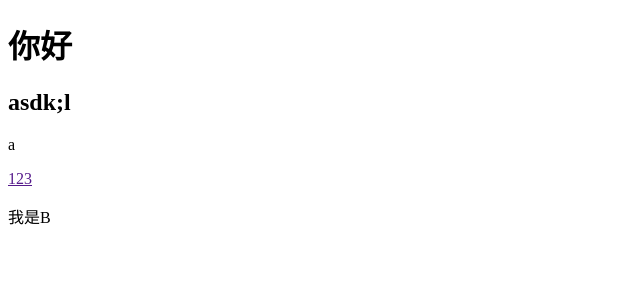
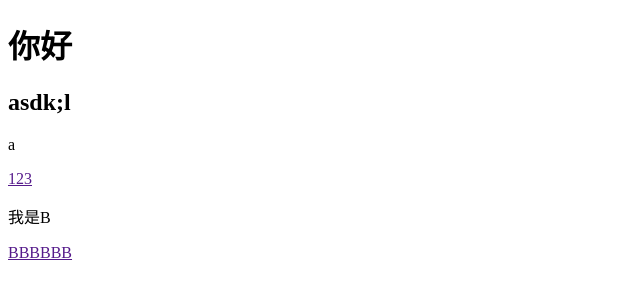
Before and after one commit to henry4968/gitA, a plain HTML site: page index.html in a window 1280 px wide. Shown: the whole page, without its empty margins (0-640 px from the left). Drawn offline with Linux system fonts and the light colour scheme.

Commit message:
第二次B

```diff
--- a/index.html
+++ b/index.html
@@ -13,6 +13,7 @@
     <p>a</p>
     <a href="">123</a>
     <p>我是B</p>
+    <a href="">BBBBBB</a>
 </body>
 
 </html>
```
